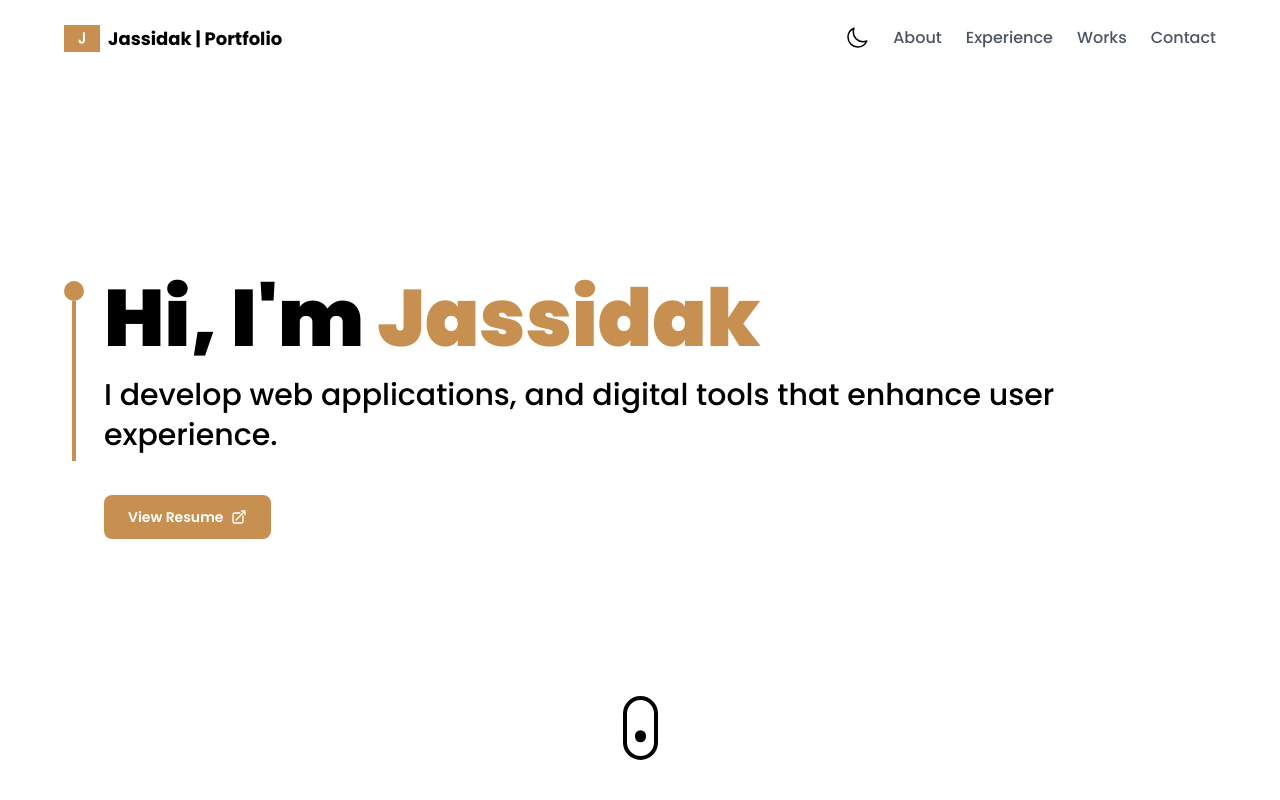
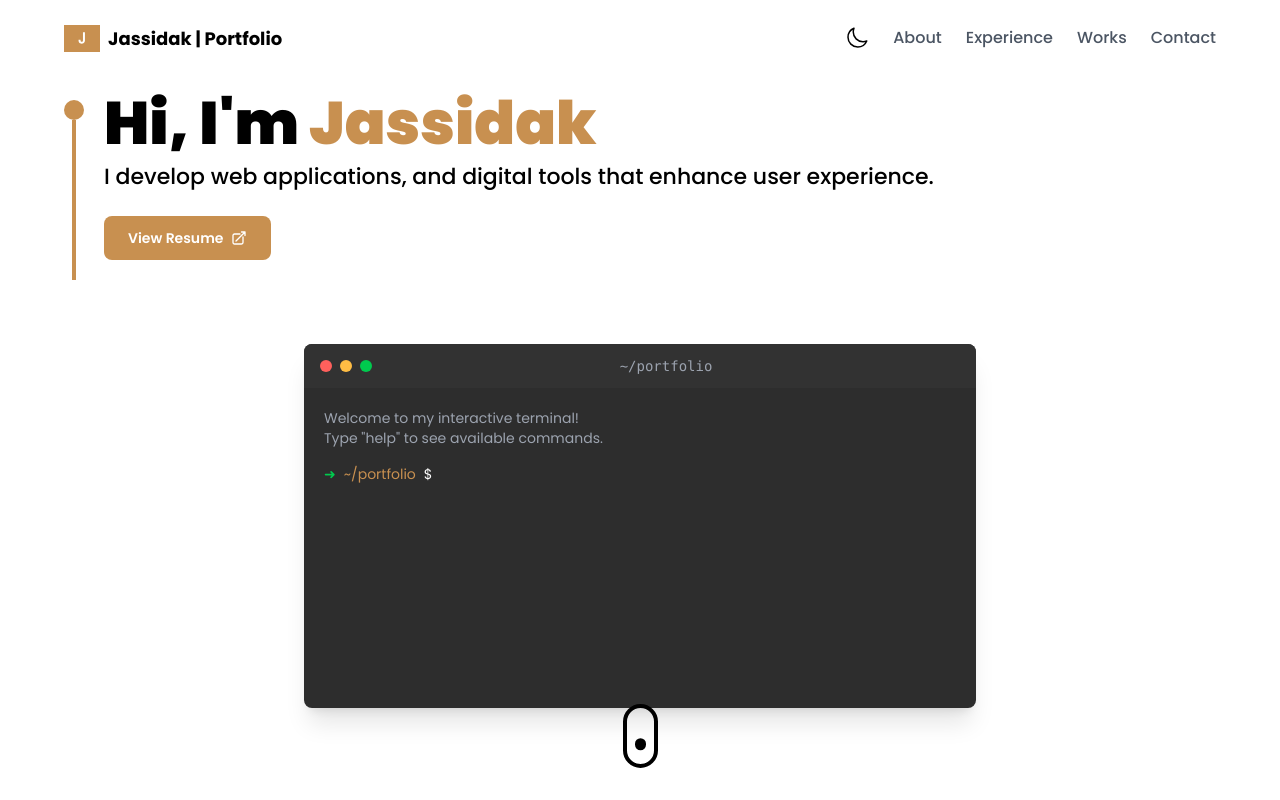
Before and after one commit to jassidaksingh/Personal-Portfolio, a React (Vite) app: page / in a window 1280 px wide. Shown: the top 800 px of the page. Built offline with nearby package versions, Linux system fonts and the light colour scheme.

Commit message:
refactor: update hero section styles and layout, integrate Terminal component

```diff
--- a/src/components/Hero.jsx
+++ b/src/components/Hero.jsx
@@ -1,15 +1,16 @@
 import { motion } from "framer-motion";
 
 import { styles } from "../styles";
-import { ComputersCanvas } from "./canvas";
 import { useTheme } from "./ThemeProvider";
+import Terminal from "./Terminal";
 
 const Hero = () => {
   const { isDarkMode } = useTheme();
 
   return (
-    <section className={`relative w-full h-screen mx-auto bg-primary-light dark:bg-primary-dark flex flex-col justify-center`}>
-      <div className={`max-w-7xl mx-auto ${styles.paddingX} flex flex-row items-start gap-5`}>
+    <section className={`relative w-full h-screen mx-auto bg-primary-light dark:bg-primary-dark`}>
+      <div className={`absolute inset-0 max-w-7xl mx-auto ${styles.paddingX} flex flex-col justify-start pt-20`}>
+        <div className='flex flex-row items-start gap-5'>
           <div className='flex flex-col justify-center items-center mt-5'>
             <div className='w-5 h-5 rounded-full bg-[#c89050]' />
             <div className='w-1 sm:h-40 h-40 bg-[#c89050]' />
@@ -19,11 +20,11 @@ const Hero = () => {
             <h1 className={`${styles.heroHeadText}`}>
               Hi, I'm <span className='text-[#c89050]'>Jassidak</span>
             </h1>
-          <p className={`${styles.heroSubText} mt-2`}>
+            <p className={`${styles.heroSubText} mt-1`}>
               I develop web applications, and digital
               tools that enhance user experience.
             </p>
-          <div className="mt-10">
+            <div className="mt-6">
               <a
                 href="/Jassidak Resume.pdf"
                 target="_blank"
@@ -54,7 +55,13 @@ const Hero = () => {
           </div>
         </div>
 
-      <div className="absolute xs:bottom-10 bottom-32 w-full flex justify-center items-center">
+        {/* Terminal Component */}
+        <div className="mt-6 max-w-2xl mx-auto w-full">
+          <Terminal />
+        </div>
+      </div>
+
+      <div className="absolute bottom-0 w-full flex justify-center items-center pb-8">
         <a href="#about">
           <div className={`w-[35px] h-[64px] rounded-3xl border-4 ${
             isDarkMode ? 'border-white' : 'border-black'
@@ -75,13 +82,6 @@ const Hero = () => {
           </div>
         </a>
       </div>
-
-      {/* Preserved 3D Computer Animation - Commented out for now
-      <div className='w-full h-full flex items-center justify-center'>
-        <ComputersCanvas />
-      </div>
-      */}
-
     </section>
   );
 };
--- /dev/null
+++ b/src/components/Terminal.jsx
@@ -0,0 +1,255 @@
+import React, { useState, useEffect, useRef } from 'react';
+import { motion } from 'framer-motion';
+import { useTheme } from './ThemeProvider';
+
+const Terminal = () => {
+  const { isDarkMode } = useTheme();
+  const [input, setInput] = useState('');
+  const [history, setHistory] = useState([]);
+  const [currentDir, setCurrentDir] = useState('~/portfolio');
+  const inputRef = useRef(null);
+
+  const commands = {
+    help: {
+      description: 'List all available commands',
+      execute: () => ({
+        output: [
+          'Available commands:',
+          'help     - Show this help message',
+          'about    - Learn about me',
+          'skills   - View my technical skills',
+          'projects - List my projects',
+          'contact  - Get my contact information',
+          'clear    - Clear the terminal',
+          '',
+          'Tip: Use Tab for command completion'
+        ]
+      })
+    },
+    about: {
+      description: 'Learn about me',
+      execute: () => ({
+        output: [
+          'Hi! I\'m Jassidak Singh',
+          'I\'m a full-stack developer passionate about creating',
+          'innovative web applications and digital experiences.',
+          '',
+          'Currently working on exciting projects using:',
+          '- React, Node.js, MongoDB',
+          '- TypeScript, Python',
+          '- Cloud Technologies'
+        ]
+      })
+    },
+    skills: {
+      description: 'View my technical skills',
+      execute: () => ({
+        output: [
+          'Technical Skills:',
+          '',
+          'Frontend:',
+          '- React, Vue.js, Next.js',
+          '- HTML5, CSS3, JavaScript/TypeScript',
+          '- Tailwind CSS, SASS',
+          '',
+          'Backend:',
+          '- Node.js, Express, Python',
+          '- MongoDB, PostgreSQL',
+          '- RESTful APIs, GraphQL',
+          '',
+          'Tools & Others:',
+          '- Git, Docker, AWS',
+          '- Agile/Scrum, CI/CD',
+          '- Test-Driven Development'
+        ]
+      })
+    },
+    projects: {
+      description: 'List my projects',
+      execute: () => ({
+        output: [
+          'Recent Projects:',
+          '',
+          '1. Portfolio Website',
+          '   - React, Tailwind CSS, Three.js',
+          '   - Modern UI/UX with 3D elements',
+          '',
+          '2. Dragon Shell',
+          '   - Real-time chat application',
+          '   - WebSocket, MongoDB, Express',
+          '',
+          '3. NBA Stats Analyzer',
+          '   - Data visualization dashboard',
+          '   - Python, React, D3.js',
+          '',
+          'Type "cd <project-name>" for more details'
+        ]
+      })
+    },
+    contact: {
+      description: 'Get my contact information',
+      execute: () => ({
+        output: [
+          'Contact Information:',
+          '',
+          'Email: jassidaksingh@gmail.com',
+          'LinkedIn: linkedin.com/in/jassidak-singh',
+          'GitHub: github.com/jassidaksingh',
+          '',
+          'Feel free to reach out!'
+        ]
+      })
+    },
+    clear: {
+      description: 'Clear the terminal',
+      execute: () => {
+        setHistory([]);
+        return { output: [], clear: true };
+      }
+    }
+  };
+
+  const handleCommand = (cmd) => {
+    const trimmedCmd = cmd.trim().toLowerCase();
+
+    if (trimmedCmd === '') {
+      return { output: [] };
+    }
+
+    if (trimmedCmd === 'clear') {
+      setHistory([]);
+      return { output: [], clear: true };
+    }
+
+    const command = commands[trimmedCmd];
+    if (command) {
+      return command.execute();
+    }
+
+    return {
+      output: [`Command not found: ${trimmedCmd}`, 'Type "help" for available commands']
+    };
+  };
+
+  const handleKeyDown = (e) => {
+    if (e.key === 'Enter') {
+      e.preventDefault();
+      if (input.trim().toLowerCase() === 'clear') {
+        setHistory([]);
+        setInput('');
+        return;
+      }
+      const result = handleCommand(input);
+      if (!result.clear) {
+        setHistory(prev => [...prev, { command: input, output: result.output }]);
+      }
+      setInput('');
+    } else if (e.key === 'Tab') {
+      e.preventDefault();
+      const matchingCommands = Object.keys(commands).filter(cmd =>
+        cmd.startsWith(input.toLowerCase())
+      );
+      if (matchingCommands.length === 1) {
+        setInput(matchingCommands[0]);
+      }
+    }
+  };
+
+  // Add useEffect to ensure history stays cleared
+  useEffect(() => {
+    if (history.length === 0) {
+      const terminalContent = document.querySelector('.terminal-content');
+      if (terminalContent) {
+        terminalContent.scrollTop = 0;
+      }
+    }
+  }, [history]);
+
+  // Focus input on mount and when clicking terminal
+  useEffect(() => {
+    inputRef.current?.focus();
+  }, []);
+
+  const handleTerminalClick = () => {
+    inputRef.current?.focus();
+  };
+
+  return (
+    <motion.div
+      initial={{ opacity: 0, y: 20 }}
+      animate={{ opacity: 1, y: 0 }}
+      transition={{ duration: 0.8, delay: 0.5 }}
+      className={`w-full max-w-2xl mx-auto mt-10 rounded-lg overflow-hidden ${
+        isDarkMode ? 'bg-[#1E1E1E]' : 'bg-[#2D2D2D]'
+      } shadow-xl`}
+      onClick={handleTerminalClick}
+    >
+      {/* Terminal Header */}
+      <div className="flex items-center px-4 py-2.5 bg-[#323232]">
+        <div className="flex space-x-2">
+          <div className="w-3 h-3 rounded-full bg-[#FF605C]"></div>
+          <div className="w-3 h-3 rounded-full bg-[#FFBD44]"></div>
+          <div className="w-3 h-3 rounded-full bg-[#00CA4E]"></div>
+        </div>
+        <div className="flex-1 text-center">
+          <span className="text-gray-400 text-sm font-mono">{currentDir}</span>
+        </div>
+      </div>
+
+      {/* Terminal Content */}
+      <div className="terminal-content p-5 font-mono text-sm h-[320px] overflow-y-auto">
+        {/* Welcome Message */}
+        {history.length === 0 && (
+          <motion.div
+            initial={{ opacity: 0 }}
+            animate={{ opacity: 1 }}
+            transition={{ duration: 0.5 }}
+            className="text-gray-400 mb-4"
+          >
+            <span className="text-sm">
+              Welcome to my interactive terminal!
+              <br />
+              Type "help" to see available commands.
+            </span>
+          </motion.div>
+        )}
+
+        {/* Command History */}
+        {history.map((item, index) => (
+          <div key={`${index}-${item.command}-${Date.now()}`} className="mb-4">
+            <div className="flex items-start text-sm">
+              <span className="text-[#00CA4E]">➜</span>
+              <span className="text-[#c89050] ml-2">{currentDir}</span>
+              <span className="text-white ml-2">$</span>
+              <span className="text-white ml-2">{item.command}</span>
+            </div>
+            {item.output.map((line, i) => (
+              <div key={`${index}-${i}-${line}-${Date.now()}`} className="text-gray-300 ml-4 mt-1 text-sm">
+                {line}
+              </div>
+            ))}
+          </div>
+        ))}
+
+        {/* Current Input Line */}
+        <div className="flex items-start text-sm">
+          <span className="text-[#00CA4E]">➜</span>
+          <span className="text-[#c89050] ml-2">{currentDir}</span>
+          <span className="text-white ml-2">$</span>
+          <input
+            ref={inputRef}
+            type="text"
+            value={input}
+            onChange={(e) => setInput(e.target.value)}
+            onKeyDown={handleKeyDown}
+            className="flex-1 ml-2 bg-transparent text-white outline-none border-none text-sm"
+            spellCheck="false"
+            autoComplete="off"
+          />
+        </div>
+      </div>
+    </motion.div>
+  );
+};
+
+export default Terminal;
--- a/src/styles.js
+++ b/src/styles.js
@@ -4,9 +4,9 @@ const styles = {
   padding: "sm:px-16 px-6 sm:py-16 py-10",
 
   heroHeadText:
-    "font-black text-black dark:text-white lg:text-[80px] sm:text-[60px] xs:text-[50px] text-[40px] lg:leading-[98px] mt-2",
+    "font-black text-black dark:text-white lg:text-[60px] sm:text-[45px] xs:text-[35px] text-[30px] lg:leading-[70px] mt-2",
   heroSubText:
-    "text-black dark:text-white font-medium lg:text-[30px] sm:text-[26px] xs:text-[20px] text-[16px] lg:leading-[40px]",
+    "text-black dark:text-white font-medium lg:text-[22px] sm:text-[18px] xs:text-[16px] text-[14px] lg:leading-[30px]",
 
   sectionHeadText:
     "font-black md:text-[60px] sm:text-[50px] xs:text-[40px] text-[30px]",
```
Lines whose indentation alone changed are shown as unchanged.
